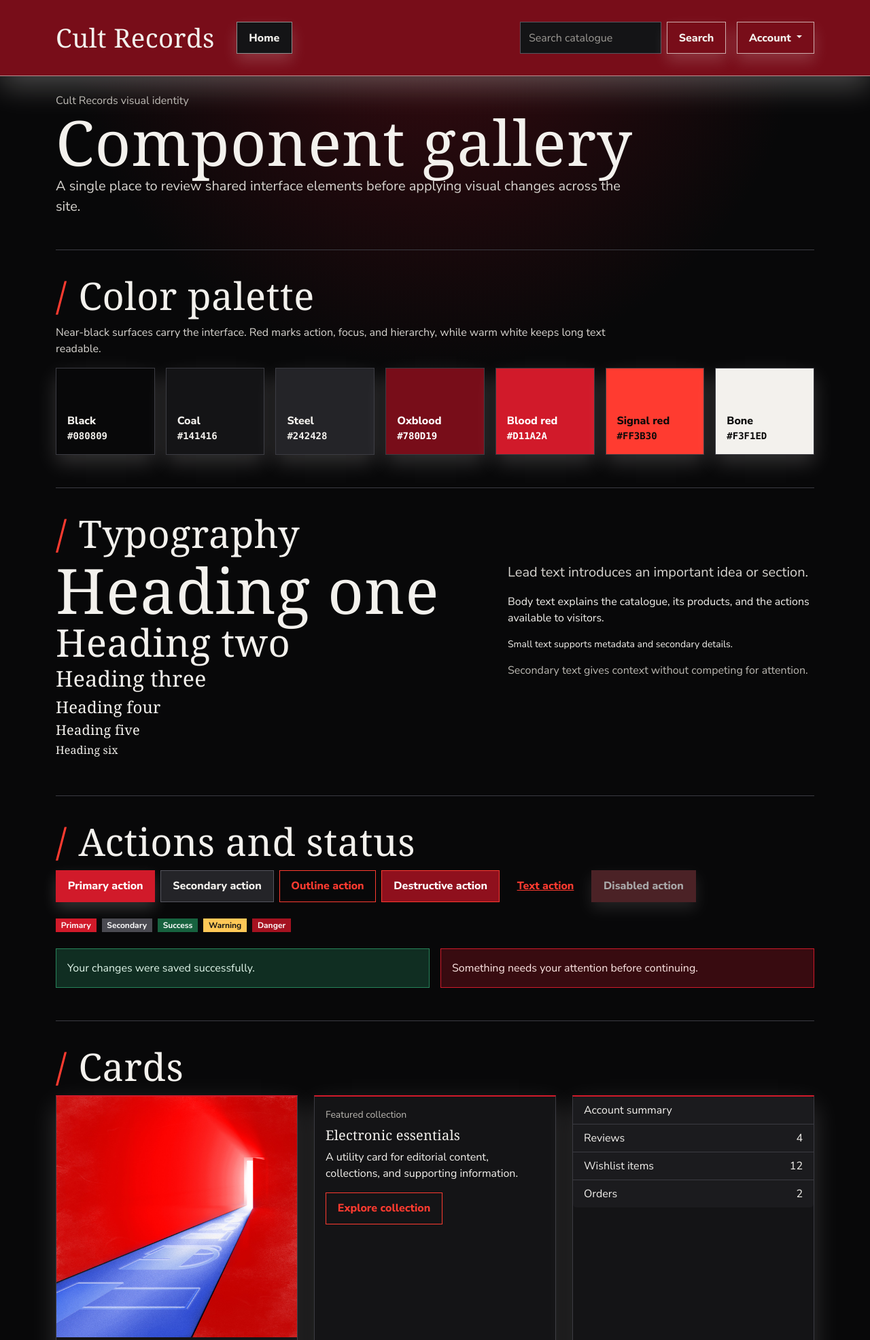
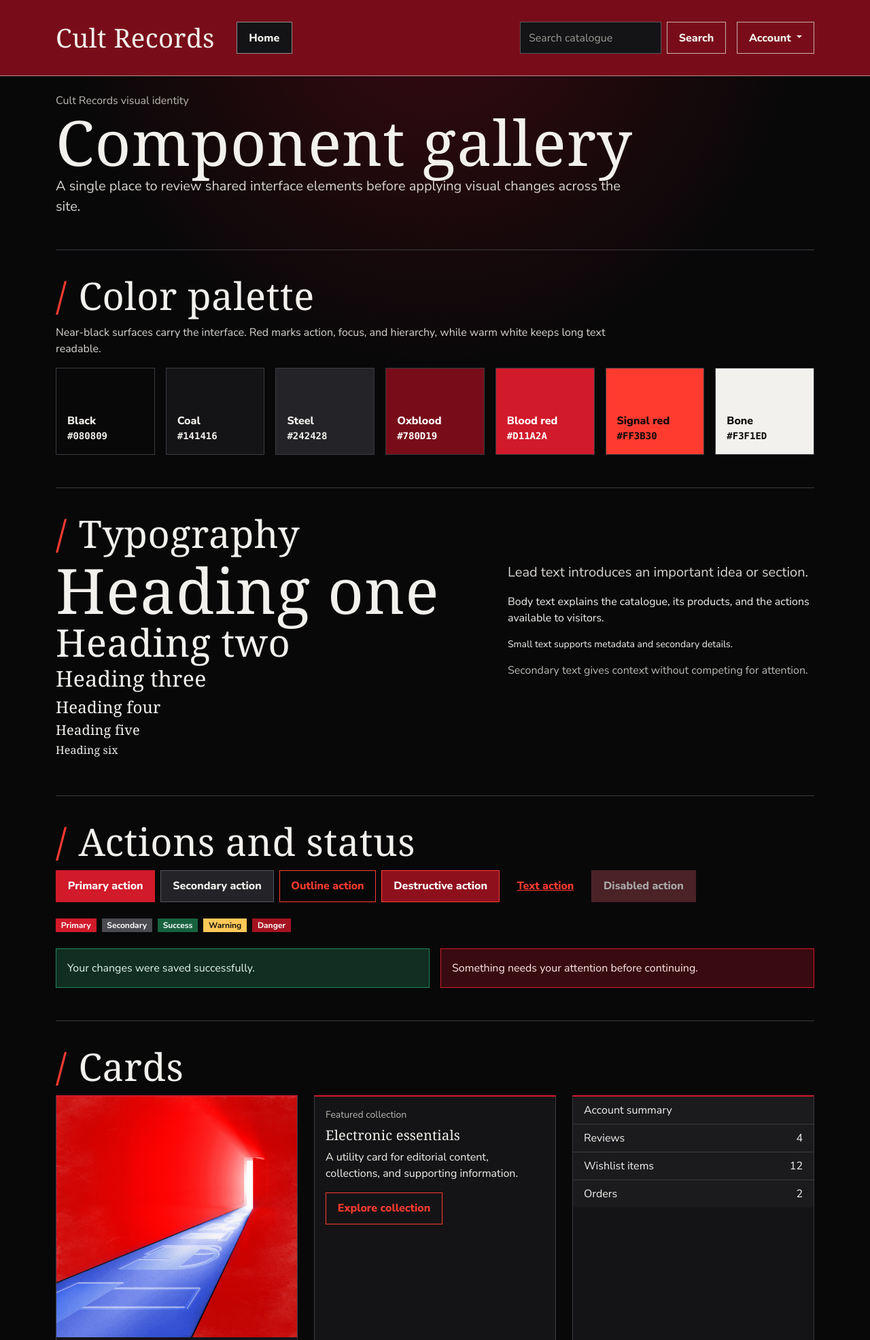
Before and after one commit to chriskalos/cult-records, a Django app: page /visuals/ in a window 1280 px wide. Shown: the top 1971 px of the page at 68% size. Run offline with Django 5.2, Linux system fonts and the light colour scheme; data comes from the database, SQL or seed files in the repository; some web fonts are replaced.

Commit message:
Remove shadows and match site bars

```diff
--- a/visuals/static/visuals/css/gallery.css
+++ b/visuals/static/visuals/css/gallery.css
@@ -9,8 +9,6 @@
     --cult-red-bright: #ff3b30;
     --cult-bone: #f3f1ed;
     --cult-muted: #bbb8b2;
-    --cult-shadow: rgba(243, 241, 237, 0.18);
-    --cult-shadow-strong: rgba(243, 241, 237, 0.28);
 }
 
 body {
@@ -26,6 +24,10 @@ body {
         var(--cult-black);
     color: var(--cult-bone);
     font-family: "Nunito Sans", sans-serif;
+}
+
+body * {
+    box-shadow: none !important;
 }
 
 h1,
@@ -107,7 +109,6 @@ header .navbar {
     --bs-navbar-brand-hover-color: var(--cult-red-bright);
     background: var(--cult-red-dark) !important;
     border-bottom: 1px solid rgba(243, 241, 237, 0.55);
-    box-shadow: 0 1rem 2.75rem var(--cult-shadow-strong);
     min-height: 7rem;
 }
 
@@ -121,7 +122,6 @@ header .nav-link,
 header .btn,
 header .navbar-toggler {
     border-radius: 0;
-    box-shadow: 0 0.65rem 1.4rem var(--cult-shadow);
     font-weight: 800;
 }
 
@@ -177,7 +177,6 @@ header .dropdown-menu {
     background: var(--cult-coal);
     border-color: rgba(243, 241, 237, 0.55);
     border-radius: 0;
-    box-shadow: 0 0.75rem 1.75rem var(--cult-shadow);
     margin-top: 0.75rem !important;
     min-width: 12rem;
 }
@@ -222,7 +221,7 @@ header form[role="search"] .form-control {
 .btn {
     font-weight: 800;
     padding: 0.65rem 1.05rem;
-    transition: background-color 120ms ease, border-color 120ms ease, box-shadow 120ms ease, transform 120ms ease;
+    transition: background-color 120ms ease, border-color 120ms ease;
 }
 
 .btn-primary {
@@ -236,11 +235,6 @@ header form[role="search"] .form-control {
     --bs-btn-active-border-color: #b71322;
     --bs-btn-disabled-bg: #6f3036;
     --bs-btn-disabled-border-color: #6f3036;
-    box-shadow: 0 0.6rem 1.35rem var(--cult-shadow);
-}
-
-.btn-primary:hover {
-    box-shadow: 0 0.45rem 1rem var(--cult-shadow-strong);
 }
 
 .btn-secondary {
@@ -278,7 +272,6 @@ header form[role="search"] .form-control {
 .form-check-input:focus,
 .page-link:focus-visible,
 a:focus-visible {
-    box-shadow: 0 0 0 0.25rem rgba(255, 59, 48, 0.34);
     outline: 2px solid var(--cult-red-bright);
     outline-offset: 2px;
 }
@@ -336,7 +329,6 @@ a:focus-visible {
     background: var(--cult-coal);
     border: 1px solid var(--cult-border);
     border-top: 2px solid var(--cult-red);
-    box-shadow: 0 0.9rem 2.25rem var(--cult-shadow);
     color: var(--cult-bone);
 }
 
@@ -436,7 +428,6 @@ a:focus-visible {
 
 .palette-swatch {
     border: 1px solid var(--cult-border);
-    box-shadow: 0 0.75rem 1.75rem var(--cult-shadow);
     display: flex;
     flex-direction: column;
     font-weight: 800;
@@ -483,9 +474,8 @@ a:focus-visible {
 
 body > footer.bg-body-tertiary {
     align-items: center;
-    background-color: var(--cult-red) !important;
+    background-color: var(--cult-red-dark) !important;
     border-top: 1px solid rgba(243, 241, 237, 0.55);
-    box-shadow: 0 -1rem 2.75rem var(--cult-shadow-strong);
     color: var(--cult-bone);
     display: flex;
     font-weight: 700;
```
